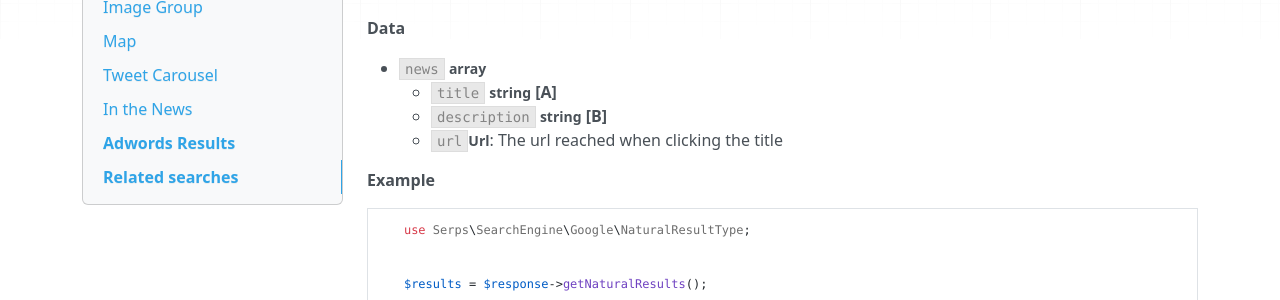
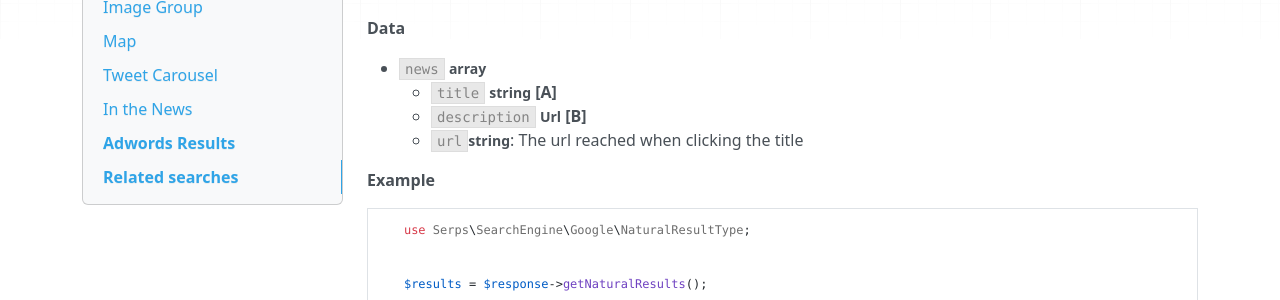
Before and after one commit to serp-spider/documentation, an MkDocs documentation site: the page built from docs/search-engine/google/parse-page.md, in a window 1280 px wide and 900 px high, scrolled down 7815 px. Shown: the part 267-567 px from the top of the window. Built offline with MkDocs 1.6.1, drawn with Linux system fonts in a browser that asks for light colours; nearby versions of some CDN libraries; old or Windows-style settings are respelled for this version of MkDocs.

```diff
--- a/docs/search-engine/google/parse-page.md
+++ b/docs/search-engine/google/parse-page.md
@@ -280,8 +280,8 @@ Recent news results.
 
 - ``news`` <small>**array**</small>
     - ``title`` <small>**string**</small> **[A]**
-    - ``description`` <small>**string**</small> **[B]**
-    - ``url``<small>**Url**</small>: The url reached when clicking the title
+    - ``description`` <small>**Url**</small> **[B]**
+    - ``url``<small>**string**</small>: The url reached when clicking the title
 
 **Example**
 
```
